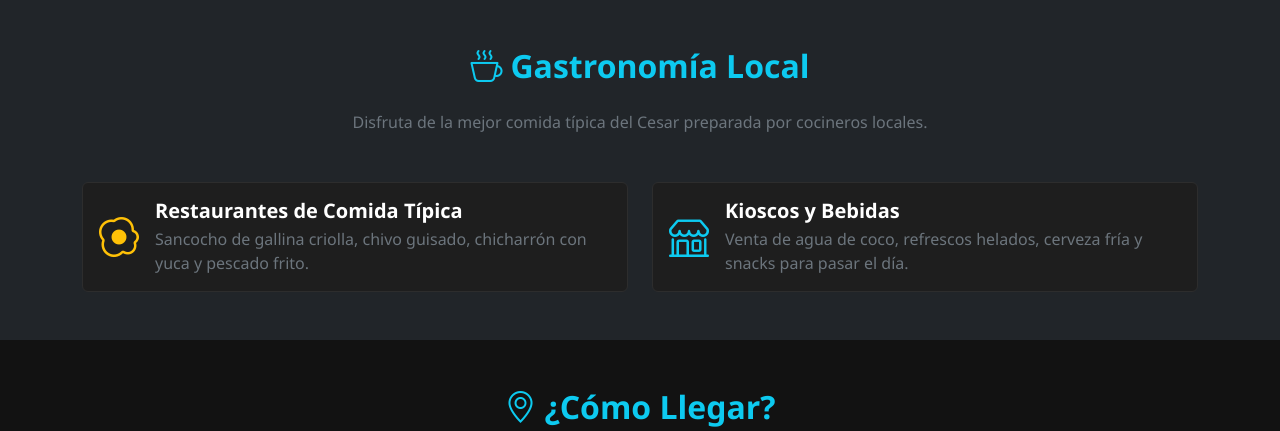
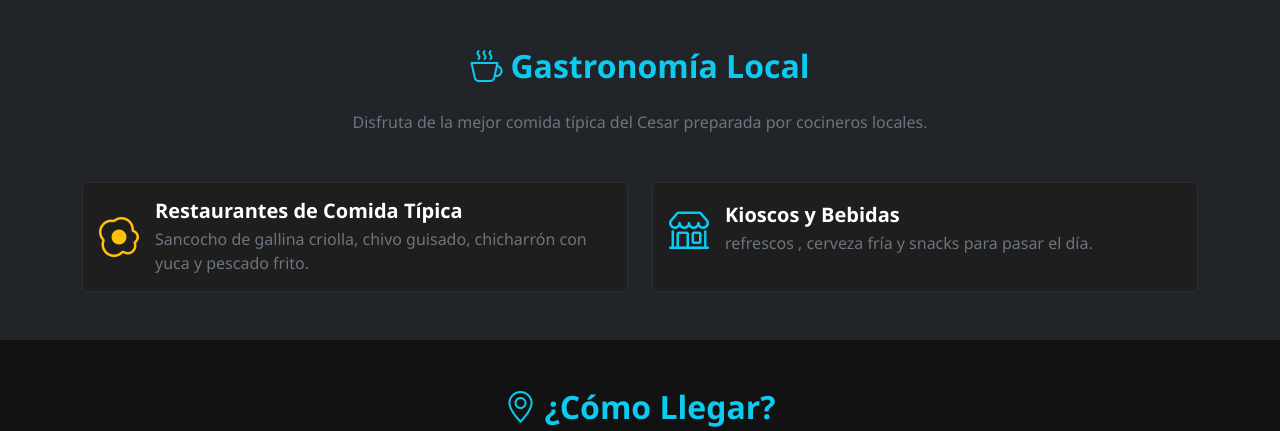
Before and after one commit to sebastianandresrodriguezmendoz-commits/balneario-lamina, a Flask app: page / in a window 1280 px wide. Shown: the part 983-1414 px from the top of the page. Run offline with Flask 3, Linux system fonts and the light colour scheme.

Commit message:
numero arreglado

```diff
--- a/templates/mina.html
+++ b/templates/mina.html
@@ -183,7 +183,7 @@
                             <div class="fs-1 text-info me-3"><i class="bi bi-shop"></i></div>
                             <div>
                                 <h5 class="fw-bold mb-1">Kioscos y Bebidas</h5>
-                                <p class="text-secondary mb-0">Venta de agua de coco, refrescos helados, cerveza fría y snacks para pasar el día.</p>
+                                <p class="text-secondary mb-0"> refrescos , cerveza fría y snacks para pasar el día.</p>
                             </div>
                         </div>
                     </div>
@@ -248,7 +248,7 @@
     </section>
 
     <!-- Botón Flotante de WhatsApp -->
-    <a href="https://wa.me/573000000000?text=Hola,%20deseo%20obtener%20información%20sobre%20el%20Balneario%20La%20Mina" class="btn-whatsapp" target="_blank">
+    <a href="https://wa.me/57 316 1622490?text=Hola,%20deseo%20obtener%20información%20sobre%20el%20Balneario%20La%20Mina" class="btn-whatsapp" target="_blank">
         <i class="bi bi-whatsapp"></i>
     </a>
 
```
